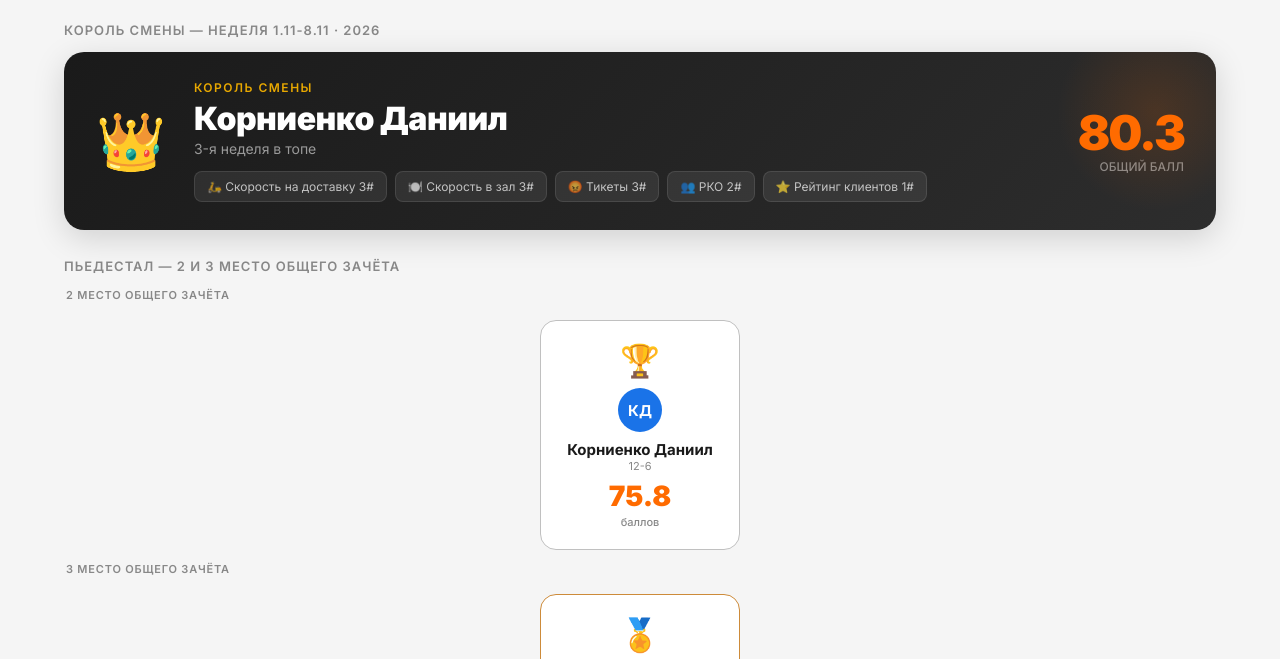
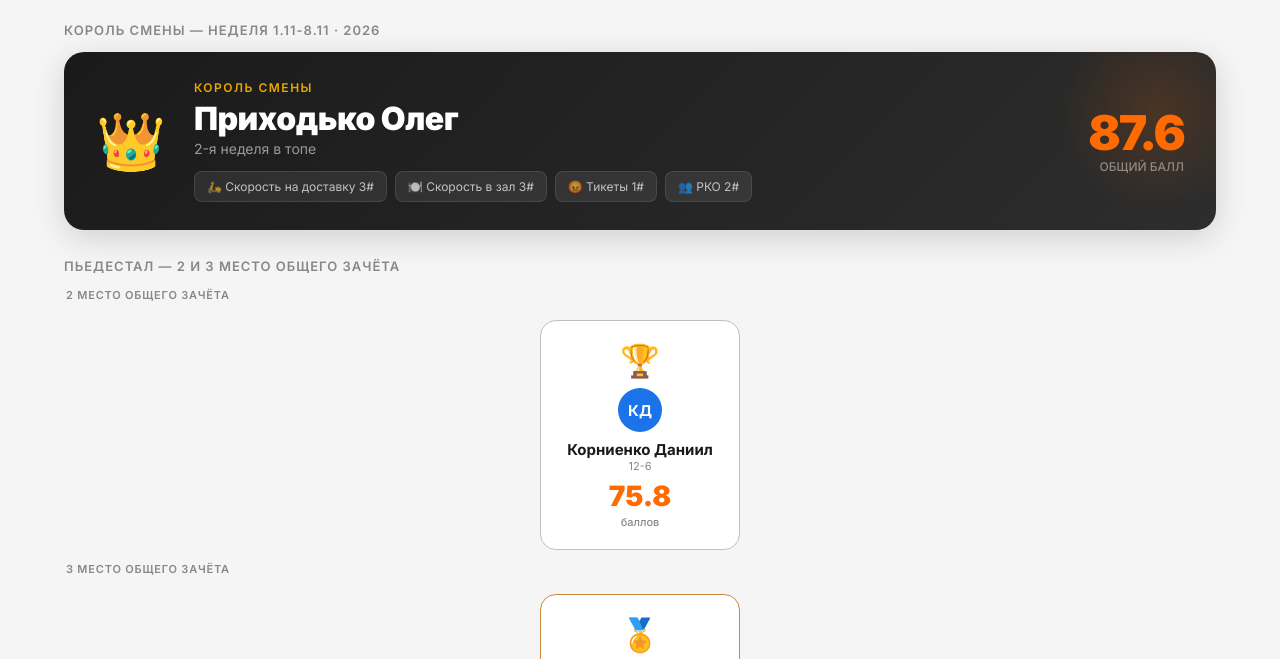
Before and after one commit to sgrejgann-ai/Dashboard, a plain HTML site: page index.html in a window 1280 px wide. Shown: the part 111-770 px from the top of the page. Drawn offline with Linux system fonts and the light colour scheme.

Commit message:
Update index.html

```diff
--- a/index.html
+++ b/index.html
@@ -370,10 +370,10 @@
 const WEEK_LABEL = "Неделя 1.11-8.11 · 2026";
 
 const KING = {
-  name:  "Корниенко Даниил",
-  meta:  "3-я неделя в топе",
-  score: 80.3,
-  stats: ["🛵 Скорость на доставку 3#", "🍽️ Скорость в зал 3#", "😡 Тикеты 3#", "👥 РКО 2#", "⭐ Рейтинг клиентов 1#"]
+  name:  "Приходько Олег",
+  meta:  "2-я неделя в топе",
+  score: 87.6,
+  stats: ["🛵 Скорость на доставку 3#", "🍽️ Скорость в зал 3#", "😡 Тикеты 1#", "👥 РКО 2#"]
 };
 
 const MANAGERS = [
```
